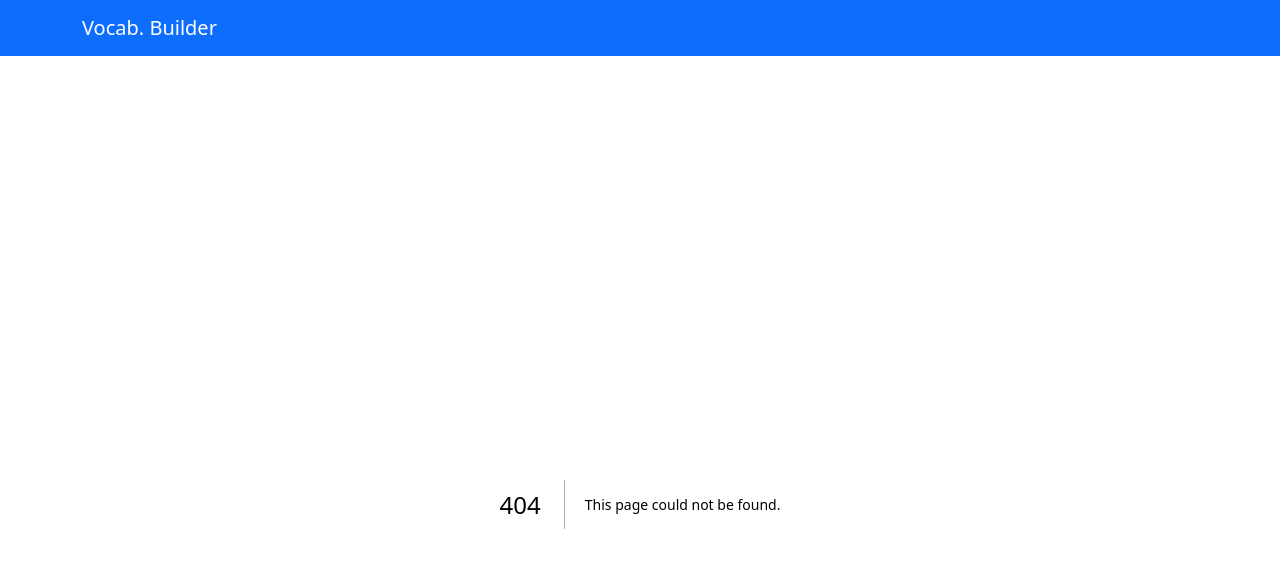
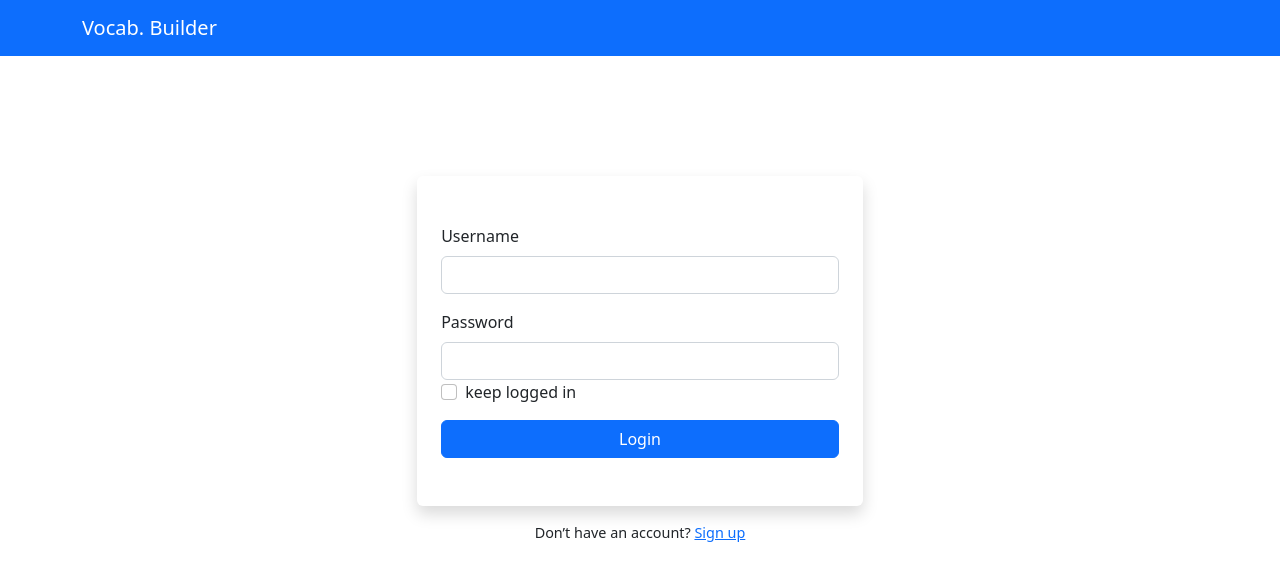
Before and after one commit to fernando-gap/dictionary-builder, a Next.js app: page /login in a window 1280 px wide. Before the commit this address had no page. Shown: the top 580 px of the page. Built offline with nearby package versions, Linux system fonts and the light colour scheme.

Commit message:
feat: login interface
A simple username and password interface. It also accepts the
possibility to be kept logged in.

```diff
--- a/components/layout.js
+++ b/components/layout.js
@@ -4,7 +4,7 @@
 export default function Layout(props) {
   return (
     <>
-      <Navbar bg="primary" expand="lg" variant="dark" className="mb-5">
+      <Navbar bg="primary" expand="lg" variant="dark">
         <Container>
           <Navbar.Brand href="/">Vocab. Builder</Navbar.Brand>
         </Container>
--- a/package.json
+++ b/package.json
@@ -21,6 +21,7 @@
     "swr": "^2.0.0"
   },
   "devDependencies": {
+    "sass": "^1.57.1",
     "supertest": "^6.3.3"
   }
 }
--- a/pages/_app.js
+++ b/pages/_app.js
@@ -1,5 +1,7 @@
 import 'bootstrap/dist/css/bootstrap.min.css';
 import Layout from '../components/layout.js';
+import '../styles/default.css'
+import '../styles/default.scss'
 
 export default function App({ Component, pageProps }) {
   return (
--- /dev/null
+++ b/pages/login.js
@@ -0,0 +1,39 @@
+import Row from "react-bootstrap/Row";
+import Col from "react-bootstrap/Col";
+import Form from "react-bootstrap/Form";
+import Container from "react-bootstrap/Container";
+import Button from "react-bootstrap/Button";
+
+
+export default function Login() {
+  return (
+    <>
+      <Container className="wrapper d-flex justify-content-center align-items-center">
+        <Row className="justify-content-center align-items-center">
+          <Col xs={10}>
+            <div className="shadow px-4 py-5 rounded">
+              <Form.Group className="mb-3">
+                <Form.Label>Username</Form.Label>
+                <Form.Control type="text" required></Form.Control>
+              </Form.Group>
+              <Form.Group className="mb-3">
+                <Form.Label>Password</Form.Label>
+                <Form.Control type="password" required></Form.Control>
+                <Form.Check type="checkbox" label="keep logged in" />
+              </Form.Group>
+              <div className="d-grid gap-2">
+                <Button variant="primary" type="submit" >Login</Button>
+              </div>
+            </div>
+          </Col>
+          <Col xs={10}>
+            <div
+              className="text-center mt-3"
+              style={{'font-size': '0.9rem'}}
+            >Don’t have an account? <a href="#">Sign up</a></div>
+          </Col>
+        </Row>
+      </Container>
+    </>
+  )
+}
--- /dev/null
+++ b/styles/default.css
@@ -0,0 +1,7 @@
+html, body {
+  height: 100%;
+}
+
+.wrapper{
+  height: calc(100vh - 12rem);
+}
--- /dev/null
+++ b/styles/default.scss
@@ -0,0 +1 @@
+@import 'bootstrap/scss/bootstrap.scss';
```
Also changed, not shown: 1 other file (tests, documents, lock files or other folders).
